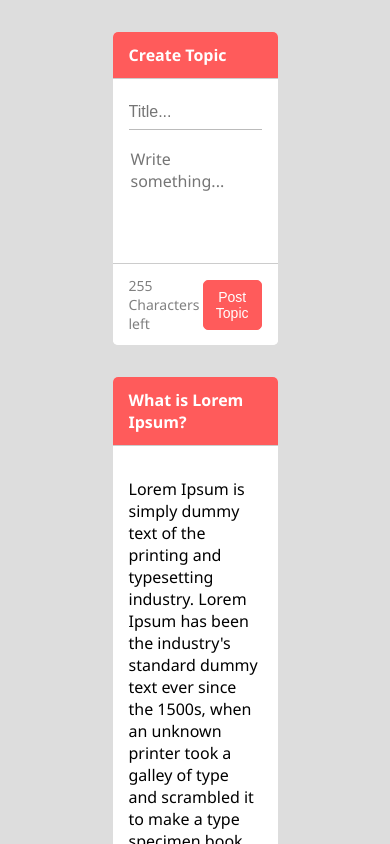
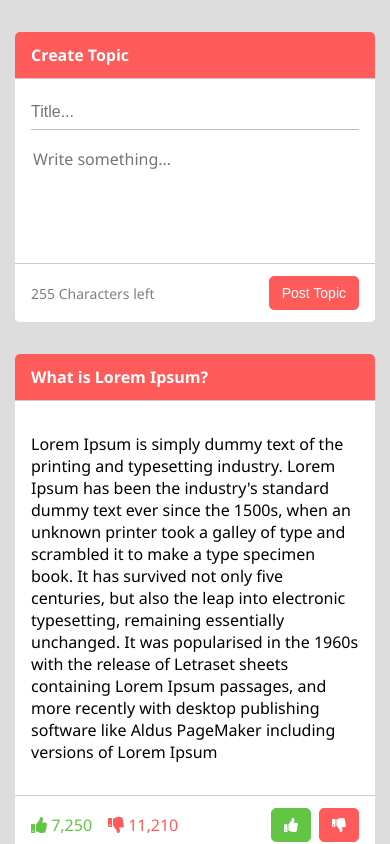
Before and after one commit to mbadar6398/glints-fr, a React app: page / in a window 390 px wide. Shown: the top 844 px of the page. Built offline with nearby package versions, Linux system fonts and the light colour scheme.

Commit message:
features/topic responsive view

```diff
--- a/src/components/App.js
+++ b/src/components/App.js
@@ -8,14 +8,14 @@
             <main>
                 <section className="container">
                     <div className="row justify-content-center">
-                        <div className="col-6">
+                        <div className="col-12 col-md-8 col-lg-6">
                             <CreateTopic/>
                         </div>
                     </div>
                 </section>
                 <section className="container">
                     <div className="row justify-content-center">
-                        <div className="col-6">
+                        <div className="col-12 col-md-8 col-lg-6">
                             <Topic/>
                         </div>
                     </div>
```
